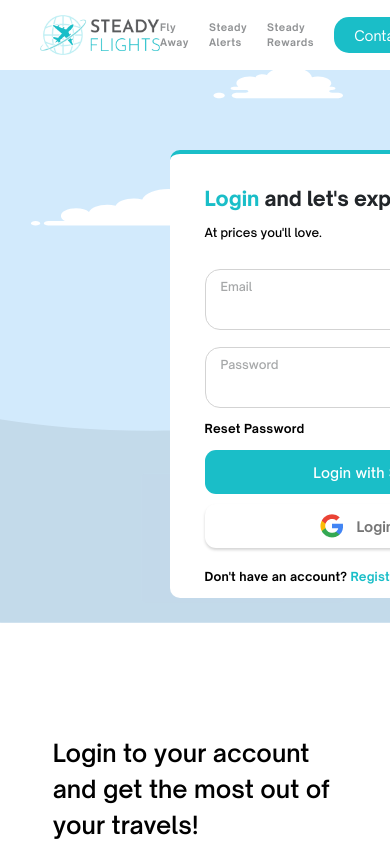
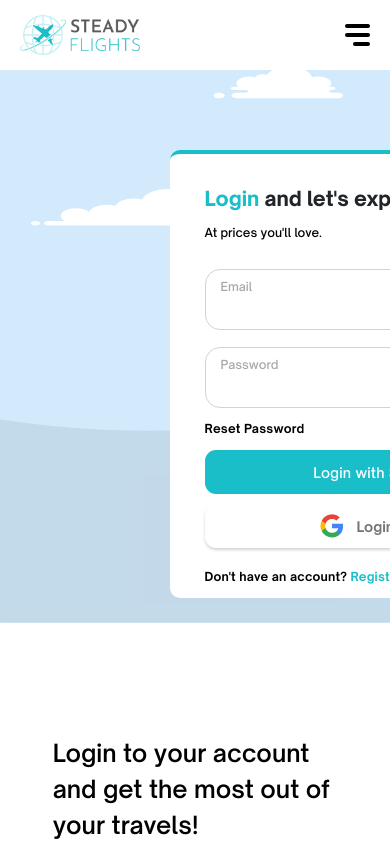
Before and after one commit to shazaib991/steady-flights-tailwind, a Next.js app: page /login in a window 390 px wide. Shown: the top 844 px of the page. Built offline with nearby package versions, Linux system fonts and the light colour scheme.

Commit message:
added responsiveness in header

```diff
--- a/components/LoginAndRegister/FormSection.js
+++ b/components/LoginAndRegister/FormSection.js
@@ -15,8 +15,8 @@ export const FormSection = ({ isRegisterPage }) => {
     <div
       className={
         isRegisterPage
-          ? "w-full h-[665px] min-w-[1280px] max-w-[1366px] relative flex justify-center overflow-x-hidden bg-background-loginSignupForm-image bg-no-repeat bg-center bg-cover"
-          : "w-full h-[665px] min-w-[1280px] max-w-[1366px] relative flex justify-center overflow-x-hidden bg-background-loginSignupForm-image bg-no-repeat bg-center bg-cover"
+          ? "w-full h-[665px] min-w-[1280px]  relative flex justify-center overflow-x-hidden bg-background-loginSignupForm-image bg-no-repeat bg-center bg-cover"
+          : "w-full h-[665px] min-w-[1280px] relative flex justify-center overflow-x-hidden bg-background-loginSignupForm-image bg-no-repeat bg-center bg-cover"
       }
     >
       <div className="w-full max-w-[1366px] flex justify-center">
--- a/components/LoginAndRegister/Header.js
+++ b/components/LoginAndRegister/Header.js
@@ -4,23 +4,23 @@ export const Header = () => {
   return (
     <div className="w-full h-[70px]  flex justify-center">
       <div className="w-full flex justify-center max-w-[1366px]">
-        <div className="w-full flex justify-between items-center mr-[70px] ml-[150px]">
-          <div className="flex items-center">
+        <div className="w-full flex justify-between items-center mr-[70px] ml-[150px] max-[1280px]:ml-[30px] max-[768px]:mx-[20px]">
+          <div className="flex items-center max-[768px]:w-full max-[768px]:justify-between">
             <div>
               <Image
                 src="/assets/JPG-01.png"
                 alt="steady flights logo"
-                className="mr-[120px]"
+                className="mr-[120px] max-[1280px]:mr-[50px]"
                 width={120}
                 height={39}
               />
             </div>
-            <div className="none">
-              <div className="w-full h-4 bg-black rounded-xl"></div>
-              <div className="w-full h-4 bg-black rounded-xl mt-[5px] mb-[5px]"></div>
-              <div className="w-4/6 h-4 bg-black rounded-xl float-right"></div>
+            <div className="w-[25px] hidden cursor-pointer max-[768px]:block">
+              <div className="w-full h-[4px] bg-black rounded-[12px]"></div>
+              <div className="w-full h-[4px] bg-black rounded-[12px] mt-[5px] mb-[5px]"></div>
+              <div className="w-[67%] h-[4px] bg-black rounded-[12px] float-right"></div>
             </div>
-            <div className="flex">
+            <div className="flex max-[768px]:hidden">
               <p className="mr-[20px] text-[10px] tracking-[0.5px] text-[#909294] font-['customFontBold']">
                 Fly Away
               </p>
@@ -32,7 +32,7 @@ export const Header = () => {
               </p>
             </div>
           </div>
-          <div className="flex">
+          <div className="flex max-[768px]:hidden">
             <button className="w-[130px] h-[36px] bg-[#1ABEC8] rounded-[15px] text-white text-[14px] font-['customFontRegular']">
               Contact
             </button>
```
